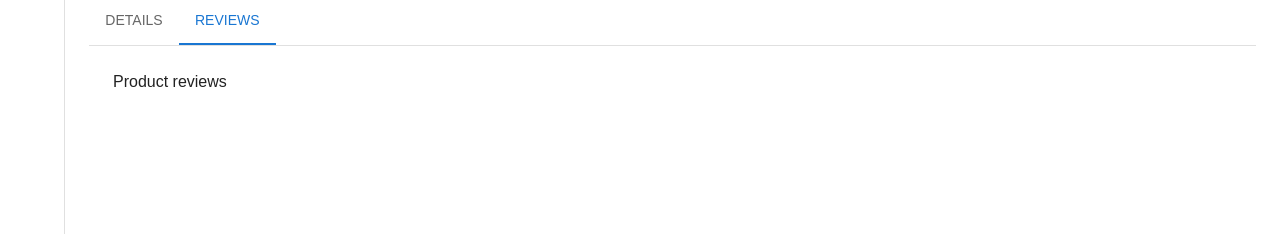
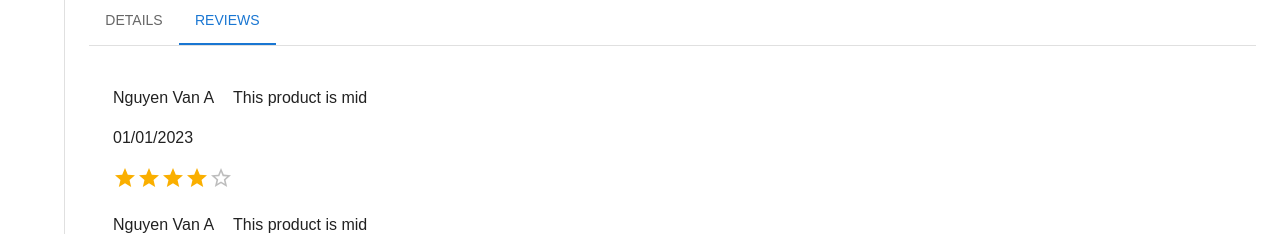
Before and after one commit to NXTung1102000/InformationSystemIntegration, a React (Create React App) app in the folder client-app/: page /product in a window 1280 px wide. Both pictures are taken after a click on the tab "REVIEWS". Shown: the part 566-800 px from the top of the page. Built offline with nearby package versions, Linux system fonts and the light colour scheme.

Commit message:
checkpoint comment

```diff
--- a/client-app/src/App.css
+++ b/client-app/src/App.css
@@ -38,3 +38,10 @@
 .button-add-to-cart > Button {
     margin: auto;
 }
+
+/*review*/
+.product-single-review {
+    display: flex;
+    flex-direction: row;
+    flex: auto;
+}
--- a/client-app/src/component/Product/ProductSpecsAndReviews.tsx
+++ b/client-app/src/component/Product/ProductSpecsAndReviews.tsx
@@ -5,7 +5,8 @@ import Typography from '@mui/material/Typography';
 import Box from '@mui/material/Box';
 
 import { ProductModel } from "../../model/ProductModel";
-import ProductSpecs from "./product_specs/ProductSpecs";
+import Specs from "./product_specs_and_reviews/Specs";
+import { Review } from "./product_specs_and_reviews/Review";
 
 interface TabPanelProps {
   children?: React.ReactNode;
@@ -42,7 +43,7 @@ function a11yProps(index: number) {
 }
 
 
-export default function ProductSpecsAndReviews({product}:{product: ProductModel}) {
+export default function ProductSpecsAndReviews({product, productReviews}:{product: ProductModel, productReviews: Array<object>}) {
 
   const [value, setValue] = React.useState(0);
 
@@ -59,10 +60,12 @@ export default function ProductSpecsAndReviews({product}:{product: ProductModel}
         </Tabs>
       </Box>
       <TabPanel value={value} index={0}>
-        <ProductSpecs productSpecs={product.specification}/>
+        <Specs productSpecs={product.specification}/>
       </TabPanel>
       <TabPanel value={value} index={1}>
-        Product reviews
+        {productReviews.map((review) => (
+          <Review productReview={review}/>
+        ))}
       </TabPanel>
     </Box>
   );
--- a/client-app/src/component/Product/product_infos/ProductRating.tsx
+++ b/client-app/src/component/Product/product_infos/ProductRating.tsx
@@ -1,7 +1,5 @@
 import React, { useState } from 'react';
-import Box from '@mui/material/Box';
 import Rating from '@mui/material/Rating';
-import Typography from '@mui/material/Typography';
 
 let productName: string = 'Macbook Air M1'
 
--- /dev/null
+++ b/client-app/src/component/Product/product_specs_and_reviews/Review.tsx
@@ -0,0 +1,24 @@
+import React, { useState } from 'react';
+import '../../../App.css'
+import Rating from '@mui/material/Rating';
+
+import {ProductModel} from '../../../model/ProductModel'
+
+export function Review({productReview}: {productReview: object}) {
+  return (
+    <div className="product-single-review">
+      <div class>
+        <p>{productReview['username' as keyof typeof productReview]}</p>
+        <p>{productReview['date' as keyof typeof productReview]}</p>
+        <Rating
+          name="product-rating"
+          value={productReview['star' as keyof typeof productReview]}
+        />
+      </div>
+      <div>
+        <p>{productReview['content' as keyof typeof productReview]}</p>
+      </div>
+    </div>
+  )
+
+}
--- a/client-app/src/component/Product/product_specs/ProductSpecs.tsx
+++ b/client-app/src/component/Product/product_specs_and_reviews/Specs.tsx
@@ -12,7 +12,7 @@ const Item = styled(Paper)(({ theme }) => ({
   color: theme.palette.text.secondary,
 }));
 
-export default function ProductSpecs({productSpecs}: {productSpecs: object}) {
+export default function Specs({productSpecs}: {productSpecs: object}) {
   return (
     <Box sx={{ flexGrow: 1 }}>
       <Grid container spacing={{ xs: 2, md: 3 }} columns={{ xs: 4, sm: 8, md: 12 }}>
--- a/client-app/src/pages/product/Product.tsx
+++ b/client-app/src/pages/product/Product.tsx
@@ -37,6 +37,17 @@ export function Product() {
     quantity: 10
   }
 
+  let productReview: object = {
+    'username': 'Nguyen Van A',
+    'star': 4,
+    'content': "This product is mid",
+    'date': "01/01/2023"
+  }
+
+  // l = [a for l in range(0, 10)]
+  let productReviews = Array.from([1, 2, 3, 4], _ => productReview)
+
+
   return (
     <div className="product">
       <div className='product-image-and-infos'>
@@ -44,7 +55,7 @@ export function Product() {
         <ProductInfos product={product}/>
       </div>
       <ProductBuying product={product}/>
-      <ProductSpecsAndReviews product={product}/>
+      <ProductSpecsAndReviews product={product} productReviews={productReviews}/>
     </div>
   )
 }
```
